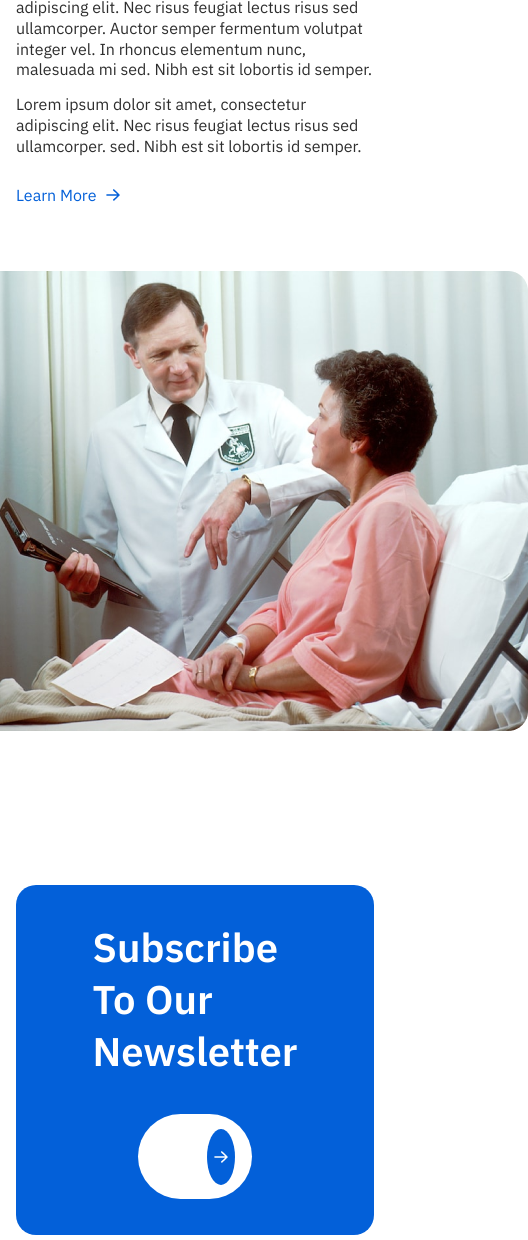
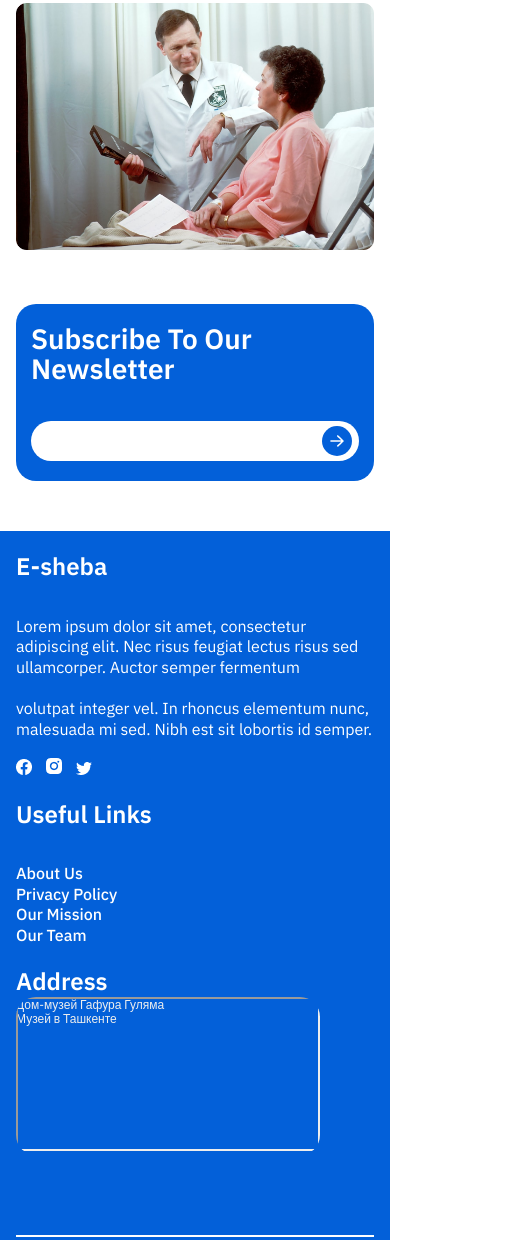
Before and after one commit to ibrohim777775/medical-landing, a plain HTML site: page index.html in a window 390 px wide. Shown: the part 4065-5305 px from the top of the page, 528 px wide, since content can reach past the window. Drawn offline with Linux system fonts and the light colour scheme.

Commit message:
project done

```diff
--- a/index.html
+++ b/index.html
@@ -418,7 +418,7 @@
         </div>
       </section>
     </main>
-    <!--
+
     <footer class="the-end">
       <div class="container">
         <div class="footer-wrapp">
@@ -489,8 +489,7 @@
                   >Музей в Ташкенте</a
                 ><iframe
                   src="https://yandex.uz/map-widget/v1/?ll=69.248677%2C41.306506&mode=poi&poi%5Bpoint%5D=69.248145%2C41.306427&poi%5Buri%5D=ymapsbm1%3A%2F%2Forg%3Foid%3D106357308747&z=17.75"
-                  width="560"
-                  height="400"
+                    width="100%"
                   frameborder="1"
                   allowfullscreen="true"
                   style="position: relative"
@@ -505,7 +504,7 @@
           <p>2022 All Right Reserved</p>
         </div>
       </div>
-    </footer> -->
+    </footer>  <!---->
 
     <script src="./js/main.js"></script>
   </body>
--- a/style/scss/responsive.scss
+++ b/style/scss/responsive.scss
@@ -398,4 +398,64 @@
       }
     }
   }
+
+  .the-future{
+
+    .future-wrappers{
+      margin-top: 50px;
+      margin-bottom: 50px;
+      gap: 25px;
+      .future-left{
+        .future-h2{
+          font-size:28px;
+          line-height: 30px;
+        }
+      }
+
+      .future-right{
+        img{
+          width: 100%;
+        }
+      }
+    }
+
+  }
+
+  .subscribe{
+    margin-bottom: 50px;
+    .sub_block{
+      height: auto;
+      padding: 20px 15px;
+      h2{
+        font-size: 28px;
+        line-height: 30px;
+      }
+
+      .subscribe_form{
+        height: 40px;
+      }
+
+      .subscribe_btn{
+        width: 30px;
+        height: 30px;
+        margin-right: 7px;
+      }
+    }
+  }
+
+  .the-end{
+    .footer-wrapp{
+      gap: 20px;
+
+
+      .footer-right{
+        .footer_maps{
+          width: 100% ;
+          height: auto;
+        }
+      }
+    }
+
+
+  }
 }
```
Also changed, not shown: style/css/responsive.css, 1 other file.
